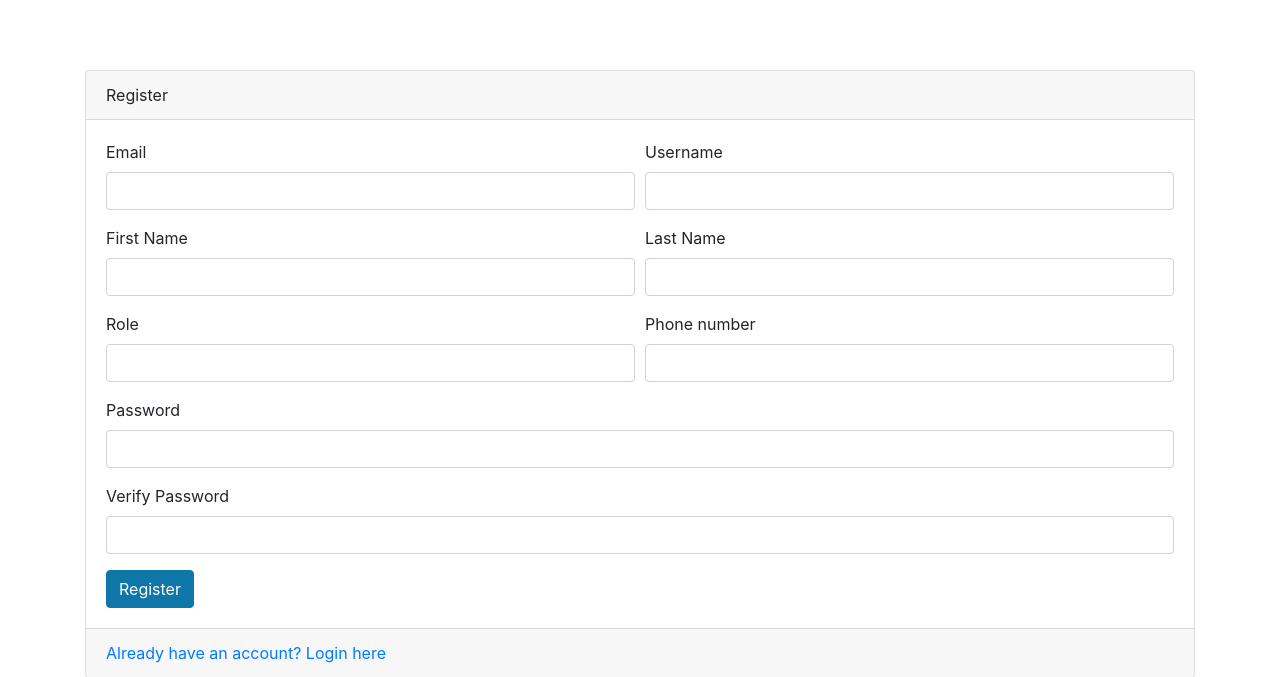
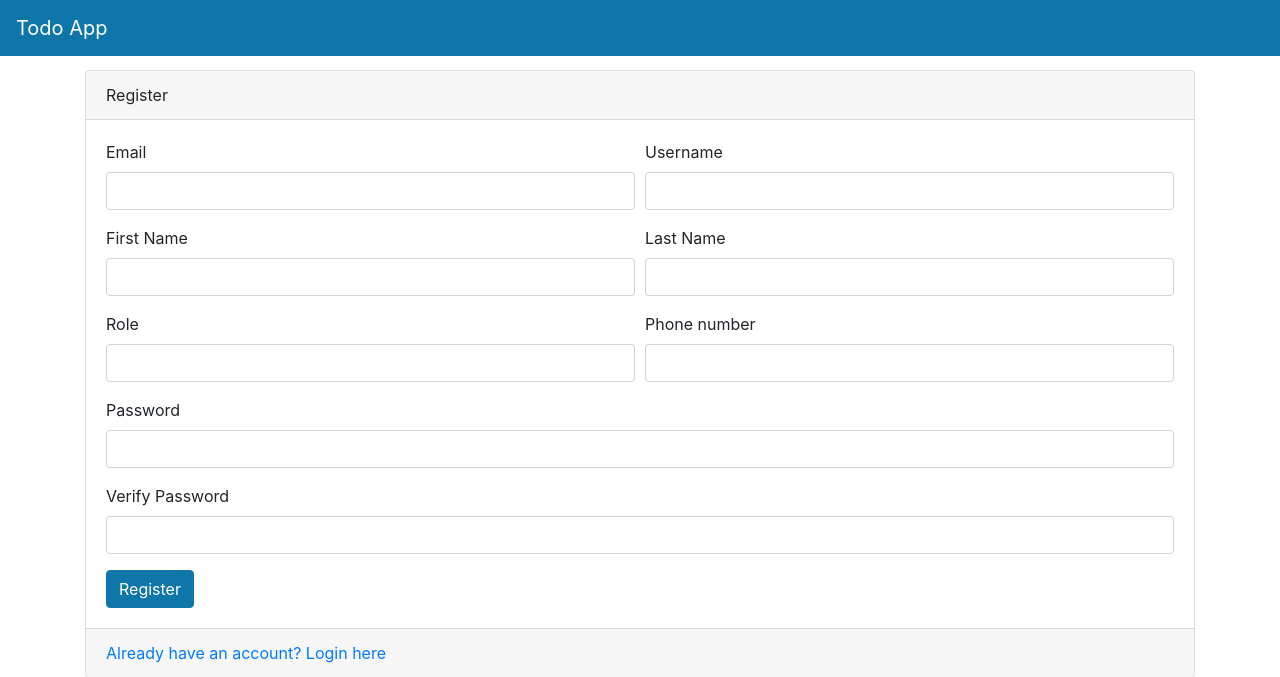
Before and after one commit to vishaldhull/FastAPI_project01, a FastAPI app: page /auth/register-page in a window 1280 px wide. Shown: the top 677 px of the page. Run offline with FastAPI, Linux system fonts and the light colour scheme; some libraries are stand-ins or nearby versions.

Commit message:
Added navbar to our project

```diff
--- a/TodoApp/templates/layout.html
+++ b/TodoApp/templates/layout.html
@@ -8,6 +8,8 @@
     <title>Todo App</title>
 </head>
 <body>
+    {% include 'navbar.html' %}
+
     {% block content %}
     {% endblock %}
 
--- /dev/null
+++ b/TodoApp/templates/navbar.html
@@ -0,0 +1,25 @@
+<div>
+    <nav class = "navbar navbar-expand-md navbar-dark main-color fixed-top">
+        <a class="navbar-brand" href="#">Todo App</a>
+        <button class="navbar-toggler" type="button" data-toggle="collapse" data-target="#navbarNav"
+        aria-controls="navbarNav" aria-expanded="false" aria-label="Toggle navigation">
+            <span class="navbar-toggler-icon"></span>
+        </button>
+        <div class = "collapse navbar-collapse" id="navbarNav">
+            <ul class = "navbar-nav">
+                {% if user %}
+                <li class = "nav-item active">
+                    <a class = "nav-link" href="/todos/todo-page">Home</a>
+                </li>
+                {%endif%}
+            </ul>
+            <ul class = "navbar-nav ml-auto">
+                {% if user %}
+                <li class = "nav-item m-1">
+                    <a type="button" class = "btn btn-outline-light text-white" onclick = "logout()">Logout</a>
+                </li>
+                {% endif %}
+            </ul>
+        </div>
+    </nav>
+</div>
```
